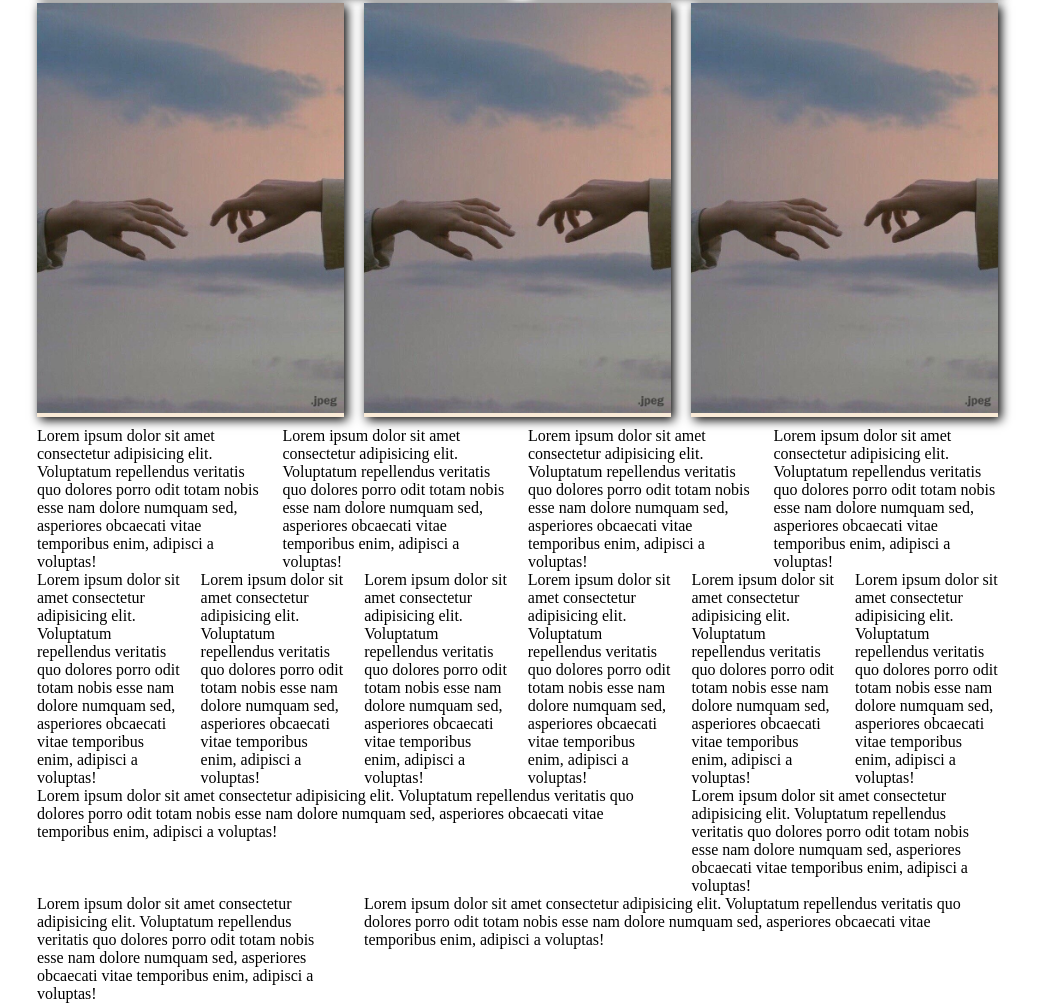
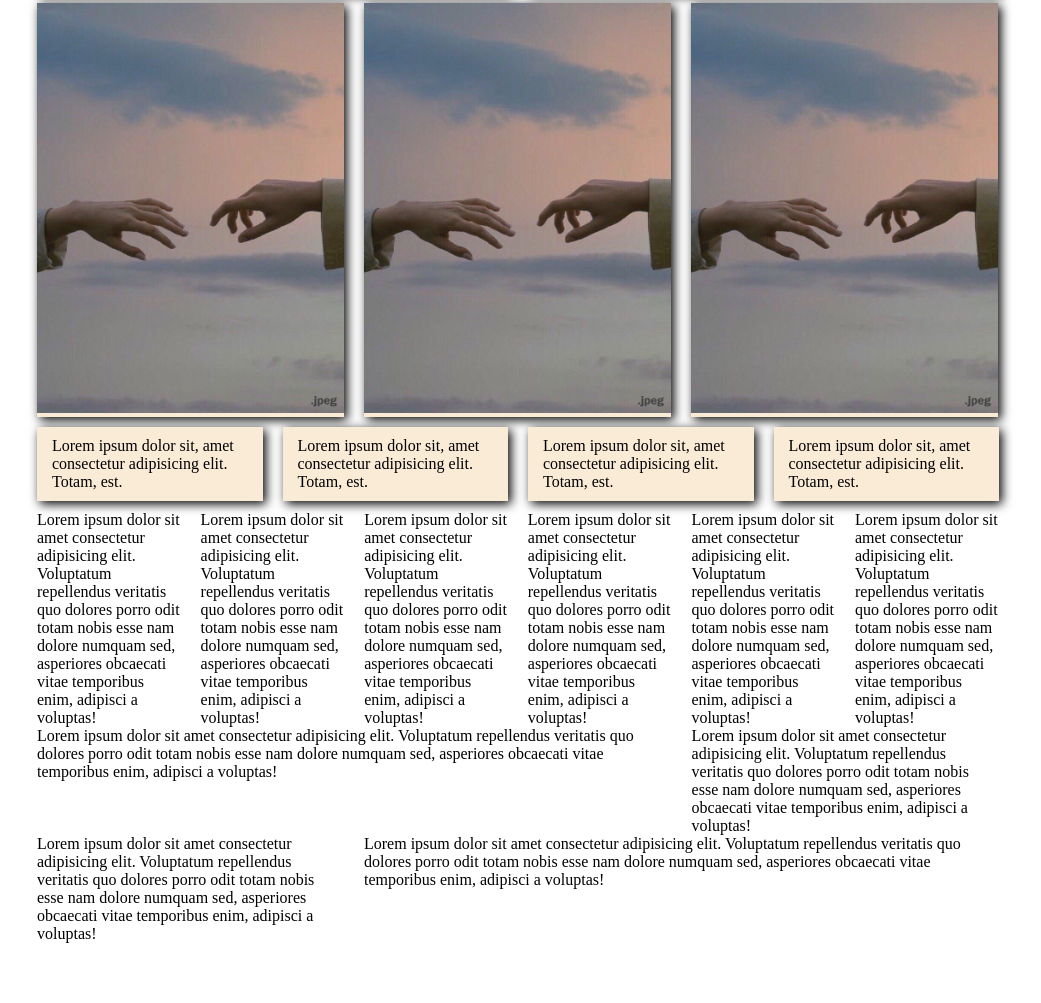
Before and after one commit to ajarrra/29.11.22, a plain HTML site: page index.html in a window 1280 px wide. Shown: the part 679-1682 px from the top of the page, without its empty margins (122-1163 px from the left). After the commit the page ends 1622 px from the top, so only its background shows below. Drawn offline with Linux system fonts and the light colour scheme.

Commit message:
add card col-3

```diff
--- a/index.html
+++ b/index.html
@@ -55,28 +55,38 @@
         </div>
 
       </div>
+
       <div class="row">
-        <div class="col-3">Lorem ipsum dolor sit amet consectetur adipisicing elit. Voluptatum repellendus
-          veritatis
-          quo dolores porro odit totam nobis esse nam dolore numquam sed, asperiores obcaecati vitae
-          temporibus
-          enim, adipisci a voluptas!</div>
-        <div class="col-3">Lorem ipsum dolor sit amet consectetur adipisicing elit. Voluptatum repellendus
-          veritatis
-          quo dolores porro odit totam nobis esse nam dolore numquam sed, asperiores obcaecati vitae
-          temporibus
-          enim, adipisci a voluptas!</div>
 
-        <div class="col-3">Lorem ipsum dolor sit amet consectetur adipisicing elit. Voluptatum repellendus
-          veritatis
-          quo dolores porro odit totam nobis esse nam dolore numquam sed, asperiores obcaecati vitae
-          temporibus
-          enim, adipisci a voluptas!</div>
-        <div class="col-3">Lorem ipsum dolor sit amet consectetur adipisicing elit. Voluptatum repellendus
-          veritatis
-          quo dolores porro odit totam nobis esse nam dolore numquam sed, asperiores obcaecati vitae
-          temporibus
-          enim, adipisci a voluptas!</div>
+        <div class="col-3">
+          <div class="card">
+            <div class="card-content">
+              Lorem ipsum dolor sit, amet consectetur adipisicing elit. Totam, est.
+            </div>
+          </div>
+
+        </div>
+        <div class="col-3">
+          <div class="card">
+          <div class="card-content">
+            Lorem ipsum dolor sit, amet consectetur adipisicing elit. Totam, est.
+          </div>
+        </div>
+      </div>
+
+        <div class="col-3">
+          <div class="card">
+            <div class="card-content">
+              Lorem ipsum dolor sit, amet consectetur adipisicing elit. Totam, est.
+            </div>
+        </div>
+      </div>
+        <div class="col-3">
+          <div class="card">
+          <div class="card-content">
+            Lorem ipsum dolor sit, amet consectetur adipisicing elit. Totam, est.
+          </div>
+        </div>
 
       </div>
 
```
